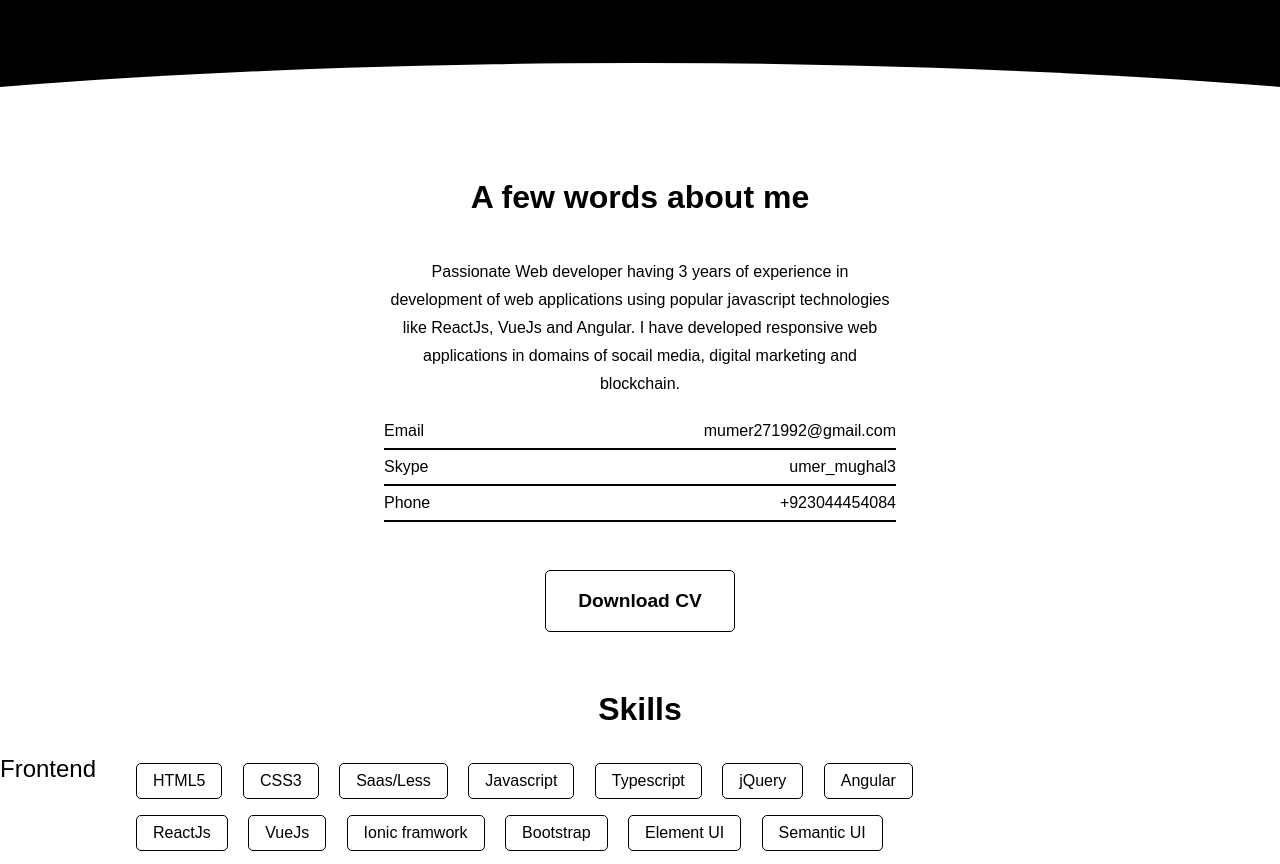
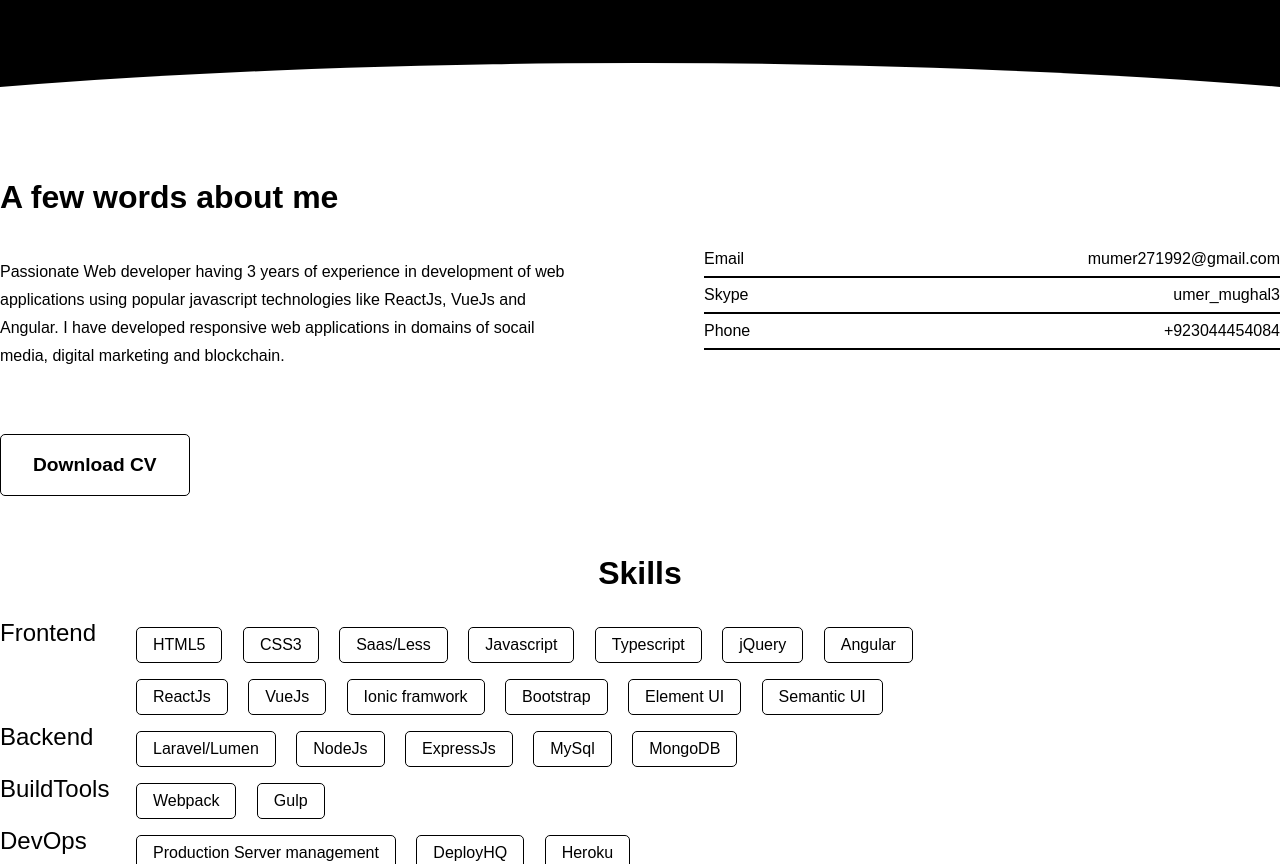
Before and after one commit to mumer271992/portfolio, a plain HTML site: page index.html in a window 1280 px wide. Shown: the part 680-1544 px from the top of the page. Drawn offline with Linux system fonts and the light colour scheme.

Commit message:
Some changes in about section

```diff
--- a/style.css
+++ b/style.css
@@ -82,12 +82,14 @@ p{
   padding: 1rem 0;
   margin: 1rem 2rem;
   font-size: 17px;
+  cursor: pointer;
 }
 .header-area .main-menu{
   padding: 2rem 0;
 }
 .header-area .logo{
   font-size: 1.5rem;
+  cursor: pointer;
 }
 /*
   Hero Sections Styling goes here
@@ -176,16 +178,13 @@ p{
 */
 
 .about-area{
-  max-width: 40%;
-  margin: auto;
   padding-top: 2rem;
   padding-bottom: 2rem;
-  text-align: center;
 }
-.about-area .desc{
-
+.about-area .desc, .about-area .contact-info{
+  width: 45%;
 }
-.about-area .desc .contact-info .email, .about-area .desc .contact-info .skype, .about-area .desc .contact-info .phone{
+.about-area .contact-info .email, .about-area .contact-info .skype, .about-area .contact-info .phone{
   padding: 0.5rem 0;
   border-bottom: 2px solid;
 }
```
Also changed, not shown: index.html (+1 -12 lines).
